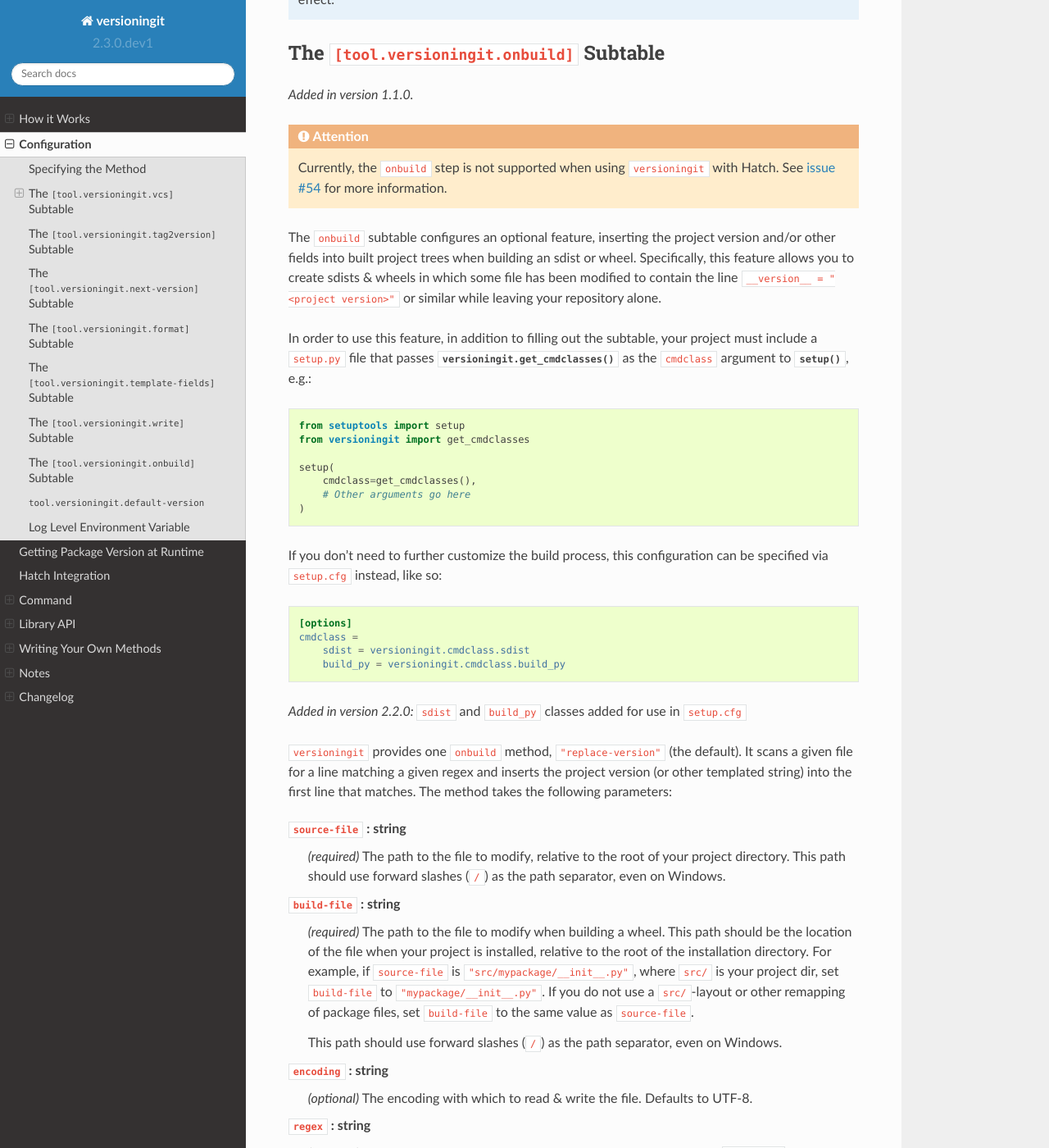
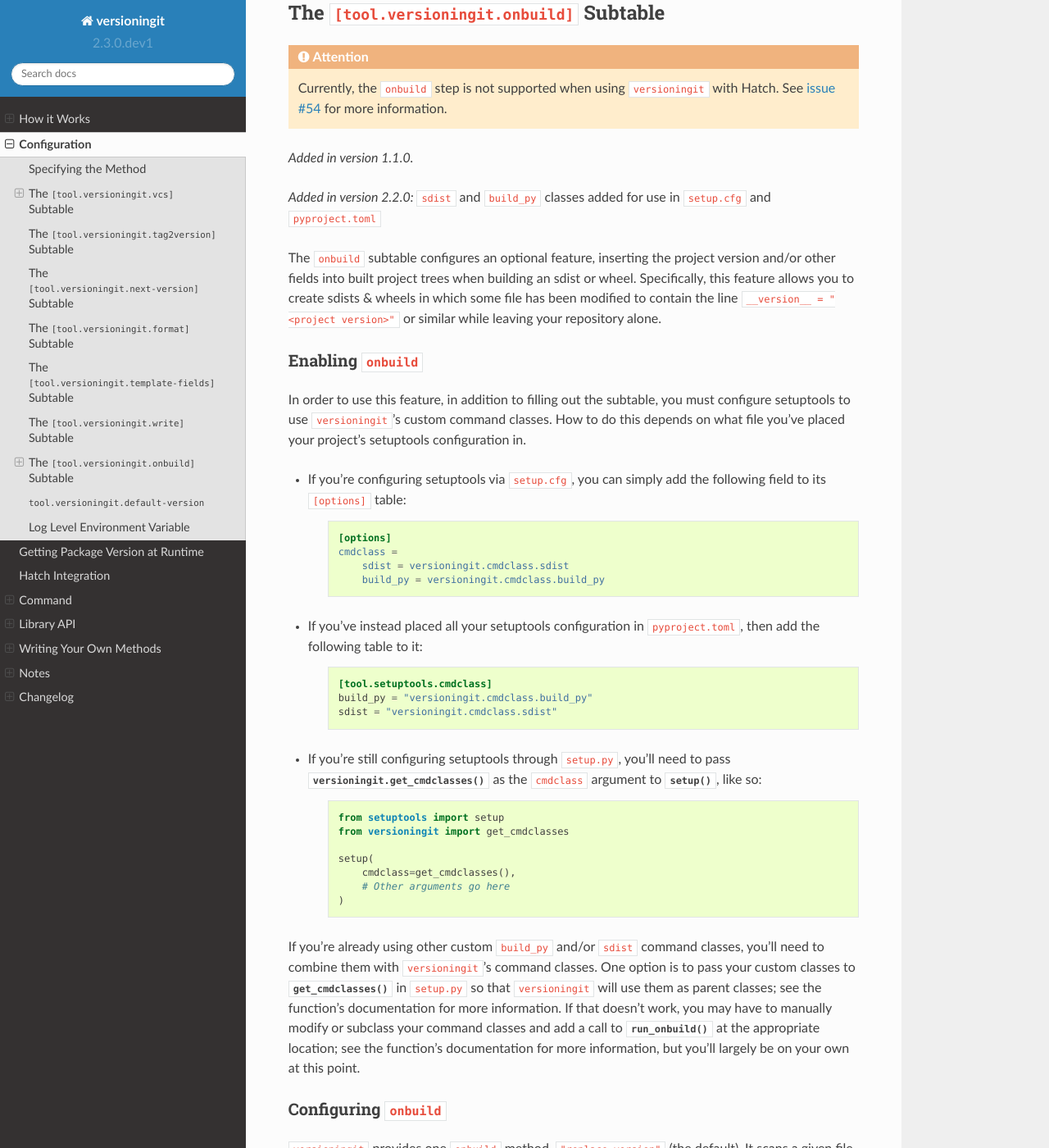
Before and after one commit to jwodder/versioningit, a Sphinx documentation site: the page built from docs/configuration.rst, in a window 1280 px wide and 1400 px high, scrolled down 10538 px. Shown: the whole window at 82% size. Built offline with Sphinx 7.4.7 and the Read the Docs theme 2.0.0, drawn with Linux system fonts in a browser that asks for light colours; some of the changed text lies outside the part shown.

Commit message:
Some docs improvements

```diff
--- a/docs/configuration.rst
+++ b/docs/configuration.rst
@@ -184,18 +184,14 @@
 .. topic:: A note on Git version requirements
 
     - The ``%(describe)s`` placeholder was only added to Git in version 2.32.0,
-      and so a Git repository archive must be created using at least that
-      version in order to be installable with this method.  Fortunately, GitHub
-      repository ZIP downloads support ``%(describe)``, and so
+      and the "tags" option was added in Git 2.35.0.  A Git repository archive
+      must be created with a Git of the appropriate minimum version in order to
+      be installable with this method.
+
+      Fortunately, GitHub repository ZIP downloads currently support both
+      ``%(describe)`` and ``%(describe:tags)``, and so
       :command:`pip`-installing a "git-archive"-using project from a URL of the
       form ``https://github.com/$OWNER/$REPO/archive/$BRANCH.zip`` will work.
-
-    - The ``%(describe)s`` placeholder only gained support for the "tags"
-      option in Git 2.35.0, and so, if this option is included in the
-      ``describe-subst`` parameter, that Git version or higher will be required
-      when creating a repository archive in order for the result to be
-      installable.  Unfortunately, as of 2022-02-05, GitHub repository Zips do
-      not support this option.
 
     - When installing from a Git repository rather than an archive, the
       "git-archive" method parses the ``describe-subst`` parameter into the
@@ -554,40 +548,71 @@
 
     __ https://github.com/jwodder/versioningit/issues/54
 
+.. versionadded:: 1.1.0
+
+.. versionadded:: 2.2.0
+
+    ``sdist`` and ``build_py`` classes added for use in :file:`setup.cfg` and
+    :file:`pyproject.toml`
+
 The ``onbuild`` subtable configures an optional feature, inserting the project
 version and/or other fields into built project trees when building an sdist or
 wheel.  Specifically, this feature allows you to create sdists & wheels in
 which some file has been modified to contain the line ``__version__ = "<project
 version>"`` or similar while leaving your repository alone.
 
-In order to use this feature, in addition to filling out the subtable, your
-project must include a :file:`setup.py` file that passes
-`versioningit.get_cmdclasses()` as the ``cmdclass`` argument to `setup()`,
-e.g.:
+Enabling ``onbuild``
+~~~~~~~~~~~~~~~~~~~~
 
-.. code:: python
+In order to use this feature, in addition to filling out the subtable, you must
+configure setuptools to use ``versioningit``'s custom command classes.  How to
+do this depends on what file you've placed your project's setuptools
+configuration in.
 
-    from setuptools import setup
-    from versioningit import get_cmdclasses
+- If you're configuring setuptools via :file:`setup.cfg`, you can simply add
+  the following field to its ``[options]`` table:
 
-    setup(
-        cmdclass=get_cmdclasses(),
-        # Other arguments go here
-    )
+   .. code:: ini
 
-If you don't need to further customize the build process, this configuration
-can be specified via :file:`setup.cfg` instead, like so:
+       [options]
+       cmdclass =
+           sdist = versioningit.cmdclass.sdist
+           build_py = versioningit.cmdclass.build_py
 
-.. code:: ini
+- If you've instead placed all your setuptools configuration in
+  :file:`pyproject.toml`, then add the following table to it:
 
-    [options]
-    cmdclass =
-        sdist = versioningit.cmdclass.sdist
-        build_py = versioningit.cmdclass.build_py
+   .. code:: toml
 
-.. versionadded:: 2.2.0
+       [tool.setuptools.cmdclass]
+       build_py = "versioningit.cmdclass.build_py"
+       sdist = "versioningit.cmdclass.sdist"
 
-    ``sdist`` and ``build_py`` classes added for use in :file:`setup.cfg`
+- If you're still configuring setuptools through :file:`setup.py`, you'll need
+  to pass `versioningit.get_cmdclasses()` as the ``cmdclass`` argument to
+  `setup()`, like so:
+
+   .. code:: python
+
+       from setuptools import setup
+       from versioningit import get_cmdclasses
+
+       setup(
+           cmdclass=get_cmdclasses(),
+           # Other arguments go here
+       )
+
+If you're already using other custom ``build_py`` and/or ``sdist`` command
+classes, you'll need to combine them with ``versioningit``'s command classes.
+One option is to pass your custom classes to `get_cmdclasses()` in
+:file:`setup.py` so that ``versioningit`` will use them as parent classes; see
+the function's documentation for more information.  If that doesn't work, you
+may have to manually modify or subclass your command classes and add a call to
+`run_onbuild()` at the appropriate location; see the function's documentation
+for more information, but you'll largely be on your own at this point.
+
+Configuring ``onbuild``
+~~~~~~~~~~~~~~~~~~~~~~~
 
 ``versioningit`` provides one ``onbuild`` method, ``"replace-version"`` (the
 default).  It scans a given file for a line matching a given regex and inserts
```
Also changed, not shown: other parts of docs/configuration.rst (+0 -2 lines), docs/runtime-version.rst (+5 -6 lines).
